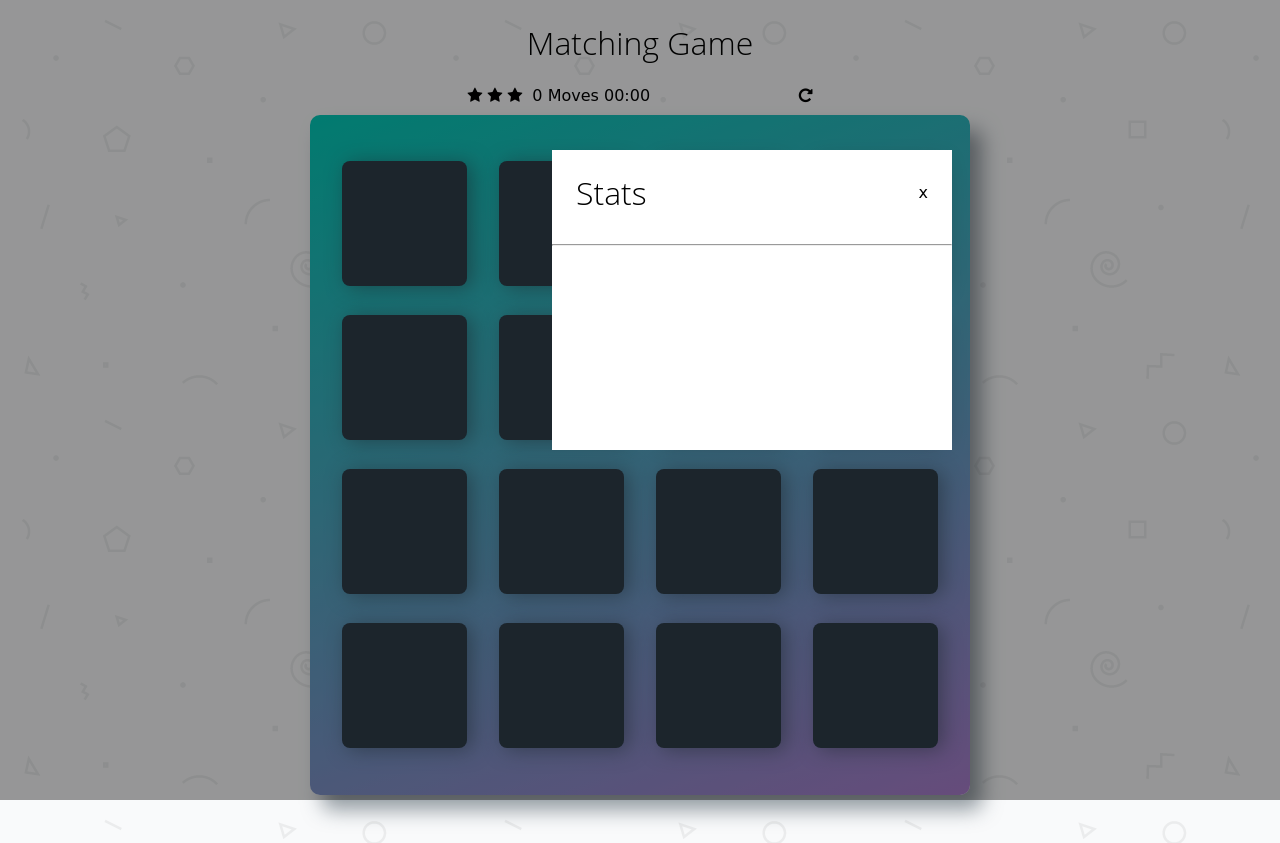
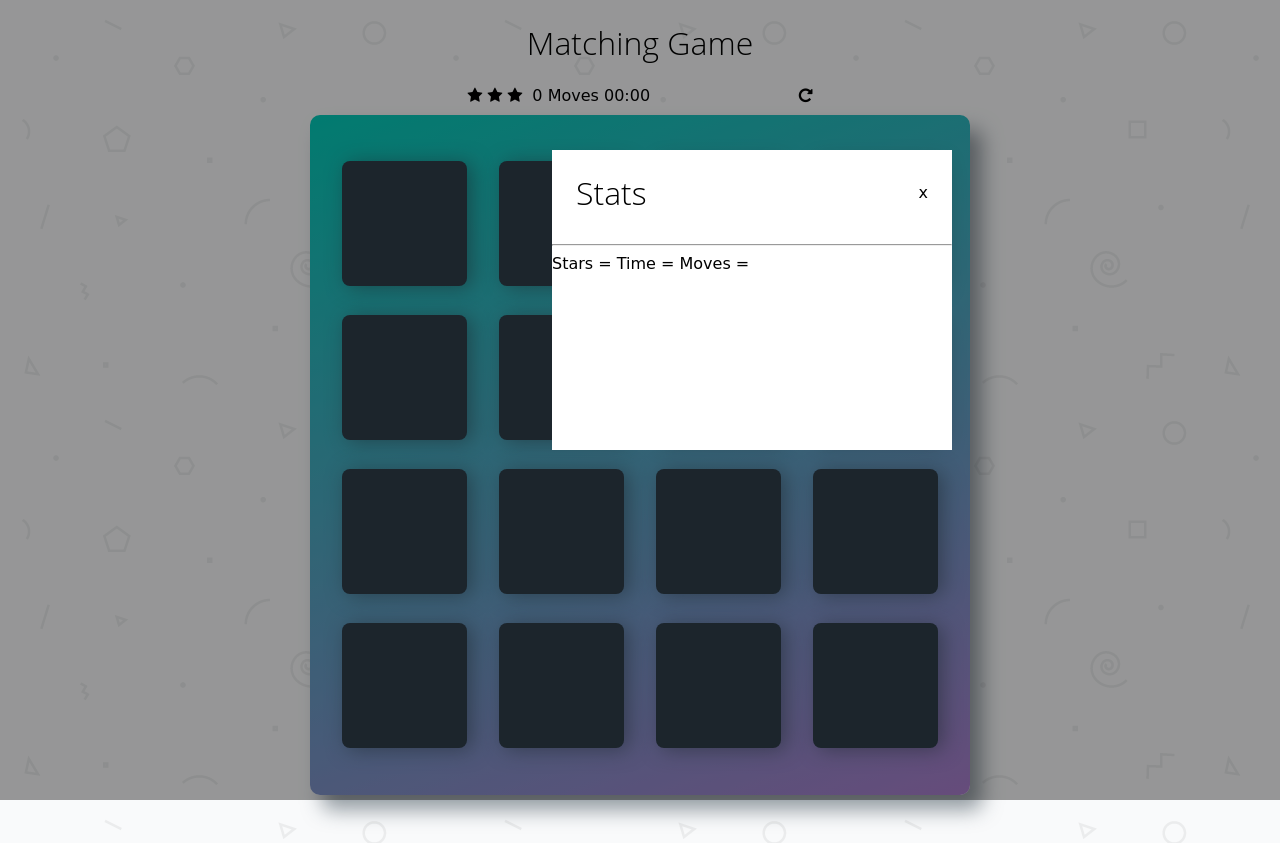
Before and after one commit to codyg2002/memory-game, a website: page index.html in a window 1280 px wide. Drawn offline with Linux system fonts and the light colour scheme; a web font is replaced by a local one.

Commit message:
Added stats section to the modal.

```diff
--- a/index.html
+++ b/index.html
@@ -90,6 +90,11 @@
                 <span class="modal_close"> x </span>
             </div>
             <hr>
+            <div class="modal_stats">
+                <span class="modal_stars">Stars =</span>
+                <span class="modal_time">Time =</span>
+                <span class="modal-moves">Moves =</span>
+            </div>
         </div>
     </div>
 
```
